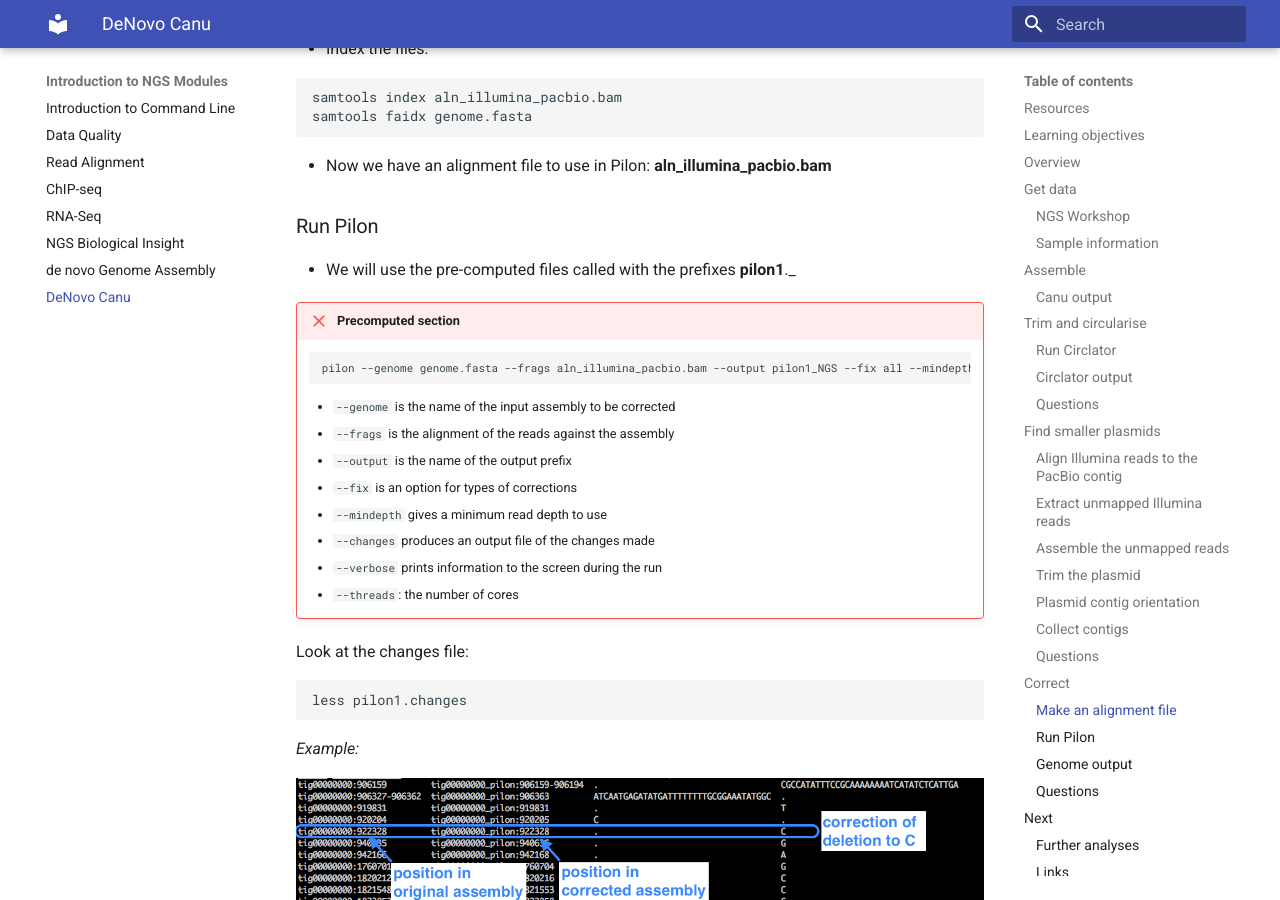
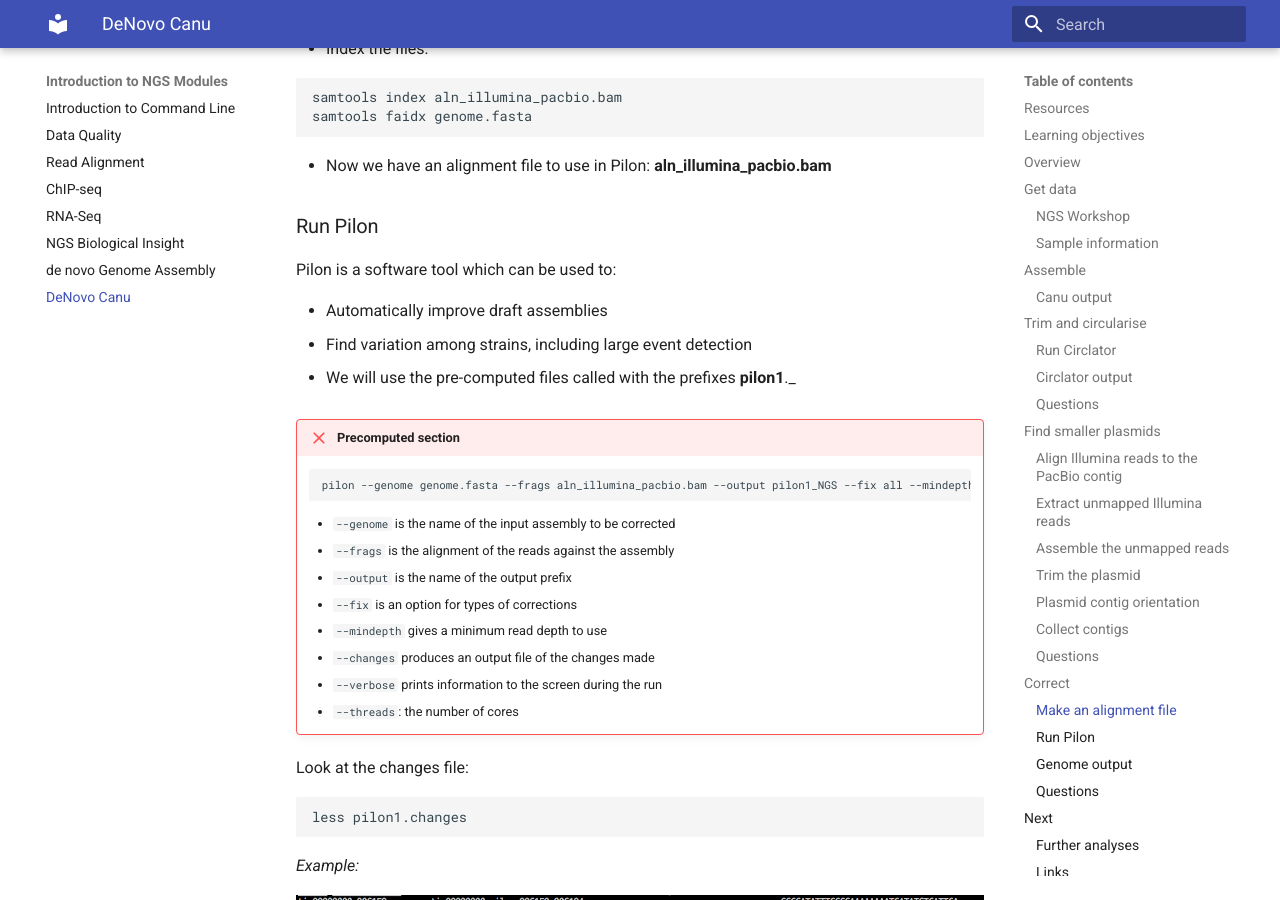
Before and after one commit to tsonika/intro-ngs-manuals, an MkDocs documentation site: the page built from docs/modules/btp-module-denovo-canu/denovo_canu.md, in a window 1280 px wide and 900 px high, scrolled down 12538 px. Built offline with MkDocs 1.6.1 and Material for MkDocs 9.7.7, drawn with Linux system fonts in a browser that asks for light colours; old or Windows-style settings are respelled for this version of MkDocs.

Commit message:
pilon text

```diff
--- a/docs/modules/btp-module-denovo-canu/denovo_canu.md
+++ b/docs/modules/btp-module-denovo-canu/denovo_canu.md
@@ -566,6 +566,10 @@ samtools faidx genome.fasta
 - Now we have an alignment file to use in Pilon: **<fn>aln_illumina_pacbio.bam</fn>**
 
 ### Run Pilon
+Pilon is a software tool which can be used to:
+
+- Automatically improve draft assemblies
+- Find variation among strains, including large event detection
 
 - We will use the pre-computed files called with the prefixes **pilon1**._
 
```
